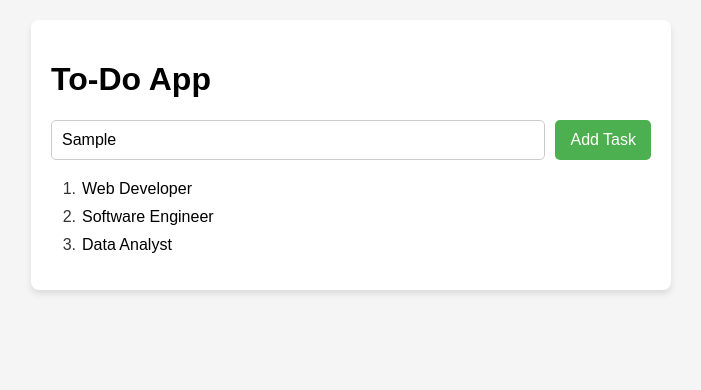
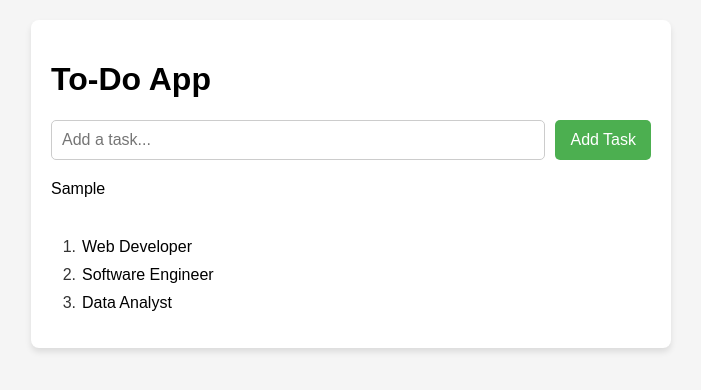
Before and after one commit to rafiqhassani/to-do-app, a plain HTML site: page index.html in a window 1280 px wide. Both pictures are taken after typing "Sample" into the empty fields and a click on the button "Add Task". Shown: the whole page, without its empty margins (289-990 px from the left). Drawn offline with Linux system fonts and the light colour scheme.

Commit message:
Added Interactivity

```diff
--- a/index.html
+++ b/index.html
@@ -11,8 +11,9 @@
       <h1 id="to-do-app" class="todo">To-Do App</h1>
       <div class="input-container">
         <input type="text" id="taskInput" placeholder="Add a task..." />
-        <button id="addTaskBtn">Add Task</button>
+        <button id="addTaskBtn" type="button">Add Task</button>
       </div>
+      <p id="display"></p>
       <ol id="taskList">
         <li>
           <span class="task-number">1.</span
@@ -28,5 +29,6 @@
         </li>
       </ol>
     </div>
+    <script src="script.js"></script>
   </body>
 </html>
--- a/script.js
+++ b/script.js
@@ -0,0 +1,8 @@
+const input = document.getElementById("taskInput");
+const btn = document.getElementById("addTaskBtn");
+const display = document.getElementById("display");
+
+btn.addEventListener("click", () => {
+  display.textContent = input.value;
+  input.value = "";
+});
--- a/styles.css
+++ b/styles.css
@@ -33,6 +33,11 @@ body {
   color: white;
   border-radius: 5px;
   cursor: pointer;
+}
+#display {
+  display: block;
+  padding: 20px auto;
+  margin: 20px auto 40px;
 }
 #taskList {
   list-style: none;
```
